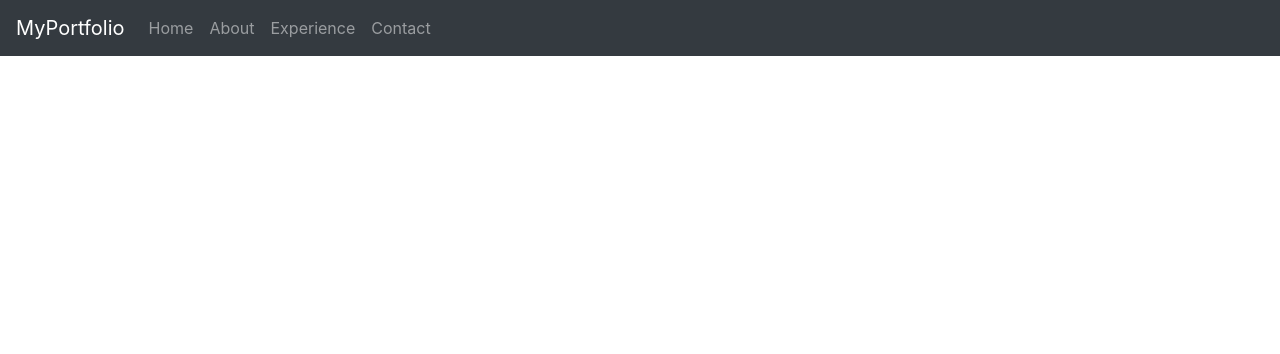
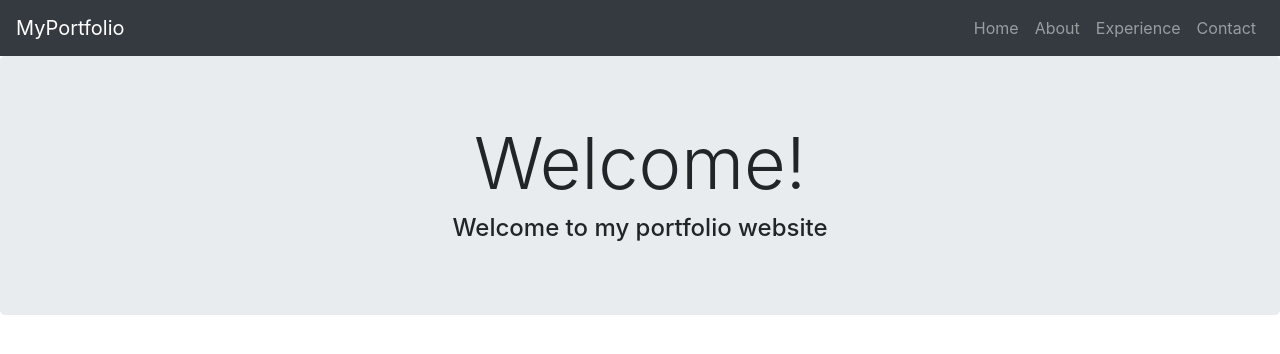
Before and after one commit to dennismadrid11/myOnlinePortfolio, a plain HTML site: page index.html in a window 1280 px wide. Drawn offline with nearby package versions, Linux system fonts and the light colour scheme.

Commit message:
Header Update

```diff
--- a/index.html
+++ b/index.html
@@ -25,7 +25,7 @@
   <span cass="navbar-toggler-icon"></span>
 </button>
 <div class="collapse navbar-collapse" id="collapsibleNavbar">
-      <ul class="navbar-nav">
+      <ul class="navbar-nav ml-auto">
         <li class="nav-item">
           <a class="nav-link" href="index.html">Home</a>
         </li>
@@ -41,5 +41,10 @@
       </ul>
     </div>
     </nav>
+
+    <div class="jumbotron text-center">
+      <h1 class="display-3">Welcome!</h1>
+      <h4>Welcome to my portfolio website</h4>
+    </div>
   </body>
 </html>
```
